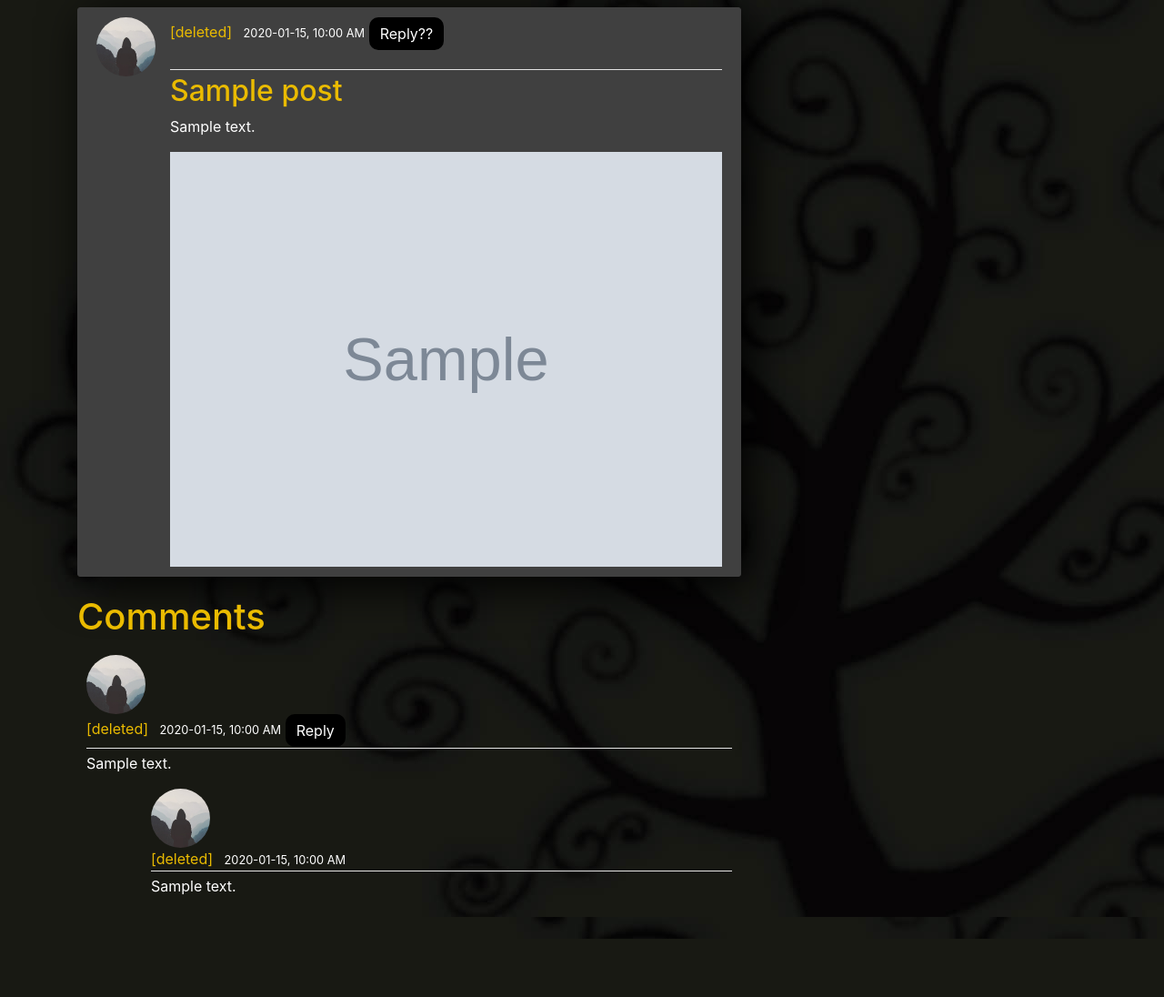
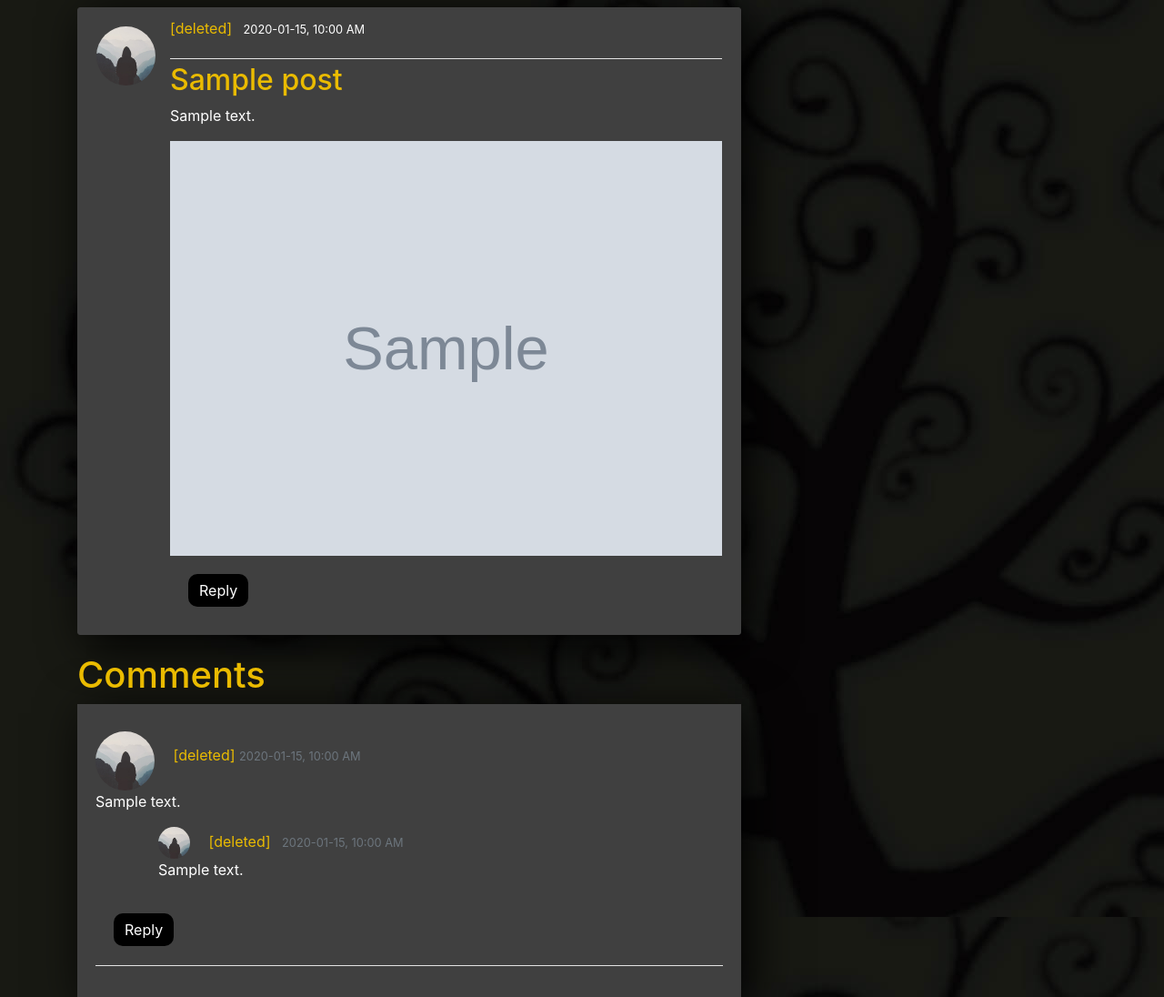
Before and after one commit to jdunjords/peep, a Flask app: page /post/1 in a window 1280 px wide. Shown: the part 72-1168 px from the top of the page at 91% size. Before the commit the page ends 1104 px from the top, so only its background shows below. Run offline with Flask 2, Linux system fonts and the light colour scheme; tables that the repository leaves empty hold one stand-in row (values such as "Sample post"); grey boxes marked "Sample" are stand-in pictures; parts of the project's set-up code (start-up, migrations or seed data) failed here and were passed over; some libraries are stand-ins or nearby versions.

Commit message:
better styled sub-comments

```diff
--- a/peep/static/main.css
+++ b/peep/static/main.css
@@ -76,6 +76,12 @@ body {
 	height: 65px;
 	width: 65px;
 	margin-right: 16px;
+  margin-top: 10px;
+  }
+  .article-img-2 {
+    height: 35px;
+    width: 35px;
+    margin-right: 16px;
   }
 
   .article-metadata {
@@ -147,9 +153,11 @@ body {
   }
   .comment-section {
     overflow-y: scroll;
-    padding: 10px;
+    padding: 20px;
     padding-bottom: 30px;
     max-height: 1000px;
+    background-color: #404040;
+    box-shadow: 10px 10px 50px black;
   }
 
   .image-content{
@@ -168,10 +176,6 @@ body {
     width: 90%;
     float: right;
   }
-  /* .sub-comments{
-    overflow-y: scroll;
-    max-height: 300px;
-  } */
 
   /* buttons */
   .btn-outline-info {
@@ -214,6 +218,7 @@ body {
     background-color: black;
     color: white;
     border: none;
+    margin: 20px;
   }
   .btn:hover{
     color: #95f953;
--- a/peep/templates/home.html
+++ b/peep/templates/home.html
@@ -8,7 +8,7 @@
 			<div class="media-body">
 				<div class="article-metadata">
 					<a class="mr-2" href="{{ url_for('users.user_posts', username=post.author.username) }}">{{ post.author.username }}</a>
-					<small class="text-white">{{ post.date_posted.strftime('%Y-%m-%d, %I:%M %p') }}</small>
+					<small class="text-muted">{{ post.date_posted.strftime('%Y-%m-%d, %I:%M %p') }}</small>
 					<div class="dropdown">
 						{% if post.author == current_user %}
 						<!-- dropdown buttons -->
@@ -77,7 +77,7 @@
 							<a class="mr-2" href="{{ url_for('users.user_posts', username=comment.author.username) }}">
 								{{ comment.author.username }}
 							</a>
-							<small class="text-white">{{ comment.date_commented.strftime('%Y-%m-%d, %I:%M %p') }}</small>
+							<small class="text-dark">{{ comment.date_commented.strftime('%Y-%m-%d, %I:%M %p') }}</small>
 						</div>
 						<p class = "article-content "> {{ comment.content }}</p>
 				</article>
--- a/peep/templates/post.html
+++ b/peep/templates/post.html
@@ -7,8 +7,6 @@
 			<a class="mr-2" href="{{ url_for('users.user_posts', username=post.author.username) }}">{{ post.author.username }}</a>
 			<small class="text-white">{{ post.date_posted.strftime('%Y-%m-%d, %I:%M %p') }}</small>
 
-			<!-- reply button -->
-			<a class="reply-btn btn" href="{{ url_for('posts.comment', post_id=post.id) }}">Reply??</a>
 
 			<!-- drop down -->
 			<div class="dropdown">
@@ -65,6 +63,8 @@
 		{% elif post_images|length == 1 %}
 		<img class="d-block w-100" src="{{ url_for('static', filename='post_pics/' + post_images[0].image_file) }}" alt="{{ post_images[0].image_file }}">
 		{% endif %}
+		<!-- reply button -->
+		<a class="reply-btn btn" href="{{ url_for('posts.comment', post_id=post.id) }}">Reply</a>
 	</div>
 </article>
 
@@ -72,20 +72,13 @@
 <h1> Comments </h1>
 <div class = "comment-section">
 	{% for comment in comments %}
+	<div style="color:white;" class="media-body">
+		<!-- user comment information -->
+		<div>
 				<img class="rounded-circle article-img" src="{{ url_for('static', filename='profile_pics/' + comment.author.image_file) }}" alt="">
-	<div style="color:white;" class="media-body">
-
-		<!-- user comment information -->
-		<div class="article-metadata">
 				<a class="mr-2" href="{{ url_for('users.user_posts', username=comment.author.username) }}">
 					{{ comment.author.username }}
-			</a>
-			<small class="text-white">{{ comment.date_commented.strftime('%Y-%m-%d, %I:%M %p') }}</small>
-
-			<!-- reply to comment button -->
-			<a class="reply-btn btn"
-			href="{{ url_for('posts.subcomment', post_id=post.id, comment_id=comment.id, user_id=comment.author.id) }}">
-			Reply
+					<small class="text-muted">{{ comment.date_commented.strftime('%Y-%m-%d, %I:%M %p') }}</small>
 				</a>
 
 				<!-- dropdown buttons for comments   -->
@@ -131,13 +124,12 @@
 			<!-- sub comments -->
 			{% for subcomment in subcomments[loop.index0] %}
 			<div class="sub-comment">
-			<img class="rounded-circle article-img" src="{{ url_for('static', filename='profile_pics/' + comment.author.image_file) }}" alt="">
 				<div style="color:white;" class="media-body">
-				<div class="article-metadata">
+						<img class="rounded-circle article-img-2" src="{{ url_for('static', filename='profile_pics/' + comment.author.image_file) }}" alt="">
 						<a class="mr-2" href="{{ url_for('users.user_posts', username=comment.author.username) }}">
 							{{ subcomment.author.username }}
 						</a>
-					<small class="text-white">{{ subcomment.date_commented.strftime('%Y-%m-%d, %I:%M %p') }}</small>
+						<small class="text-muted">{{ subcomment.date_commented.strftime('%Y-%m-%d, %I:%M %p') }}</small>
 						<!-- dropdown buttons for comments   -->
 						{% if subcomment.author == current_user %}
 						<div class="dropdown">
@@ -171,12 +163,17 @@
 							</div>
 						</div>
 						{% endif %}
-				</div>
 						<p class = "article-content "> {{ subcomment.content }}</p>
 				</div>
 			</div>
 			{% endfor %}
 			</div>
+			<!-- reply to comment button -->
+			<a class="reply-btn btn"
+			href="{{ url_for('posts.subcomment', post_id=post.id, comment_id=comment.id, user_id=comment.author.id) }}">
+			Reply
+			</a>
+			<div class ="article-metadata"></div>
 	</div>
 {% endfor %}
 </div>
```
Lines whose indentation alone changed are shown as unchanged.
